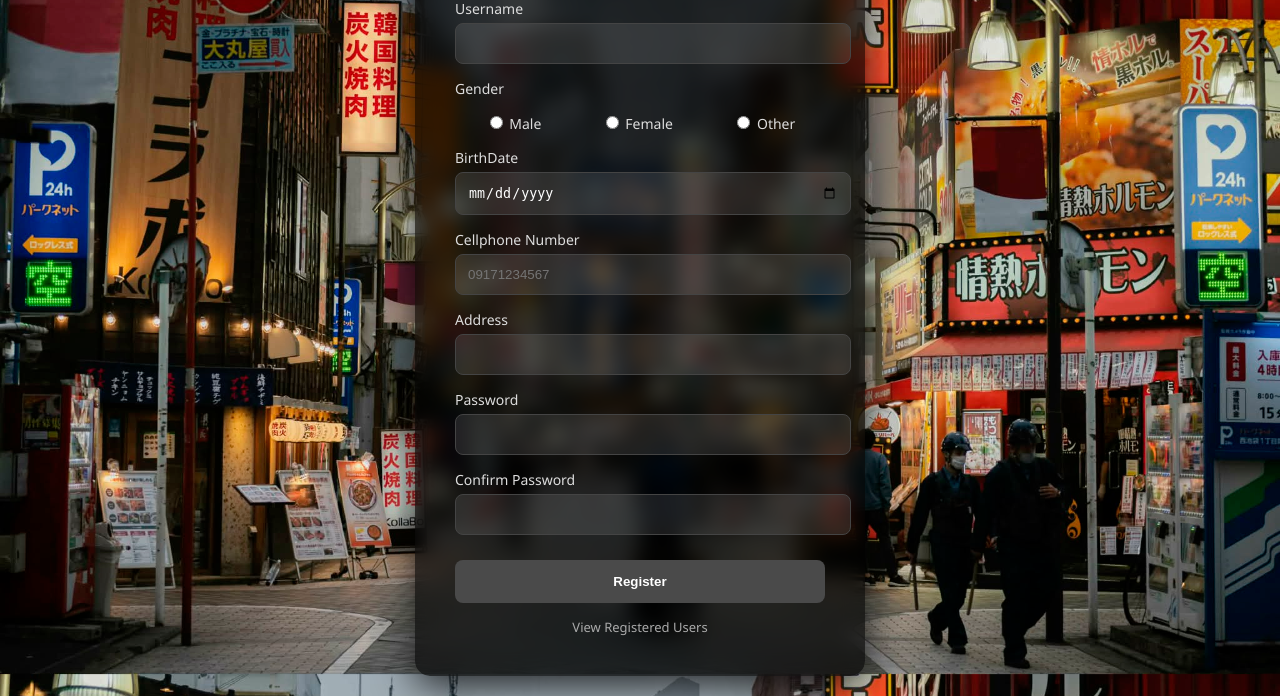
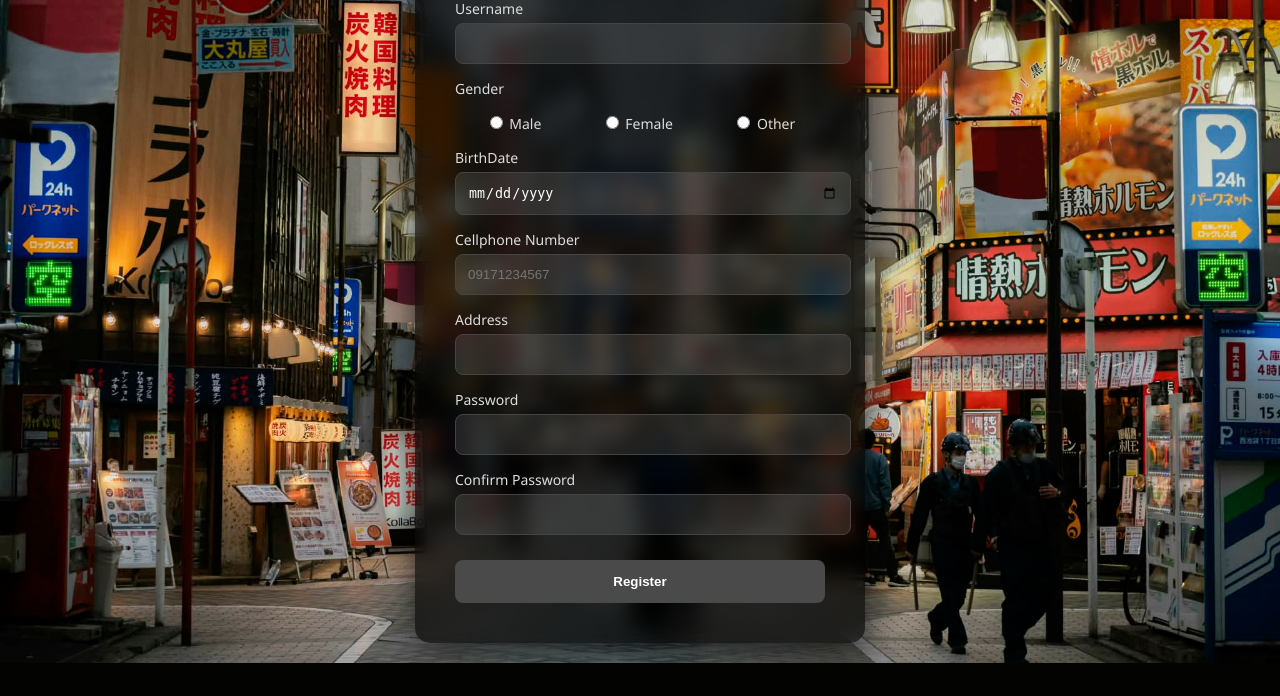
Before and after one commit to Miro-0/User-Registration, a Flask app: page / in a window 1280 px wide. Shown: the part 177-873 px from the top of the page. After the commit the page ends 840 px from the top, so only its background shows below. Run offline with Flask 3, Linux system fonts and the light colour scheme.

Commit message:
Update register.html

```diff
--- a/templates/register.html
+++ b/templates/register.html
@@ -132,7 +132,6 @@
       </div>
 
       <button type="submit" class="btn-submit">Register</button>
-      <a href="/users">View Registered Users</a>
     </form>
   </div>
 </div>
```
